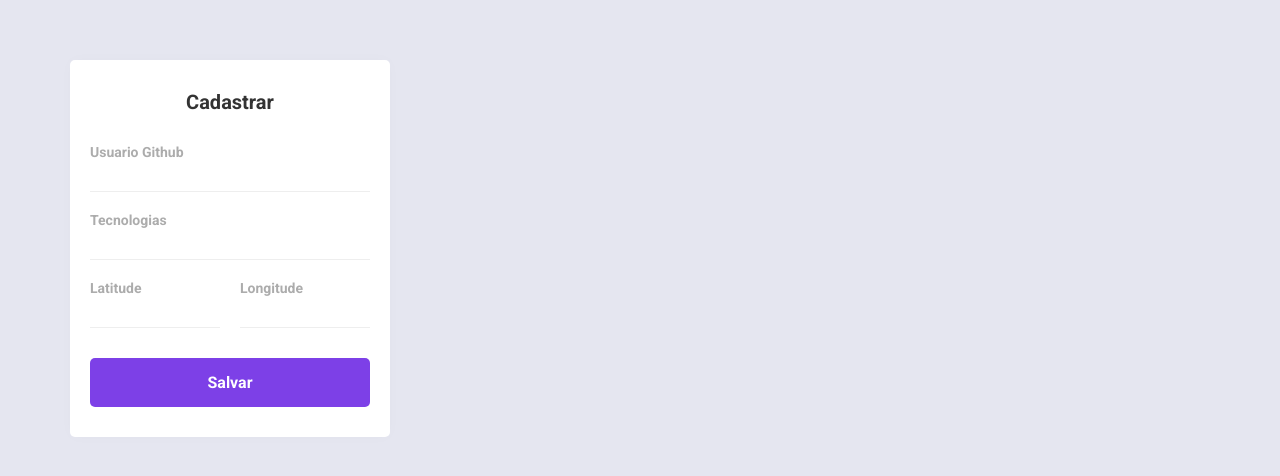
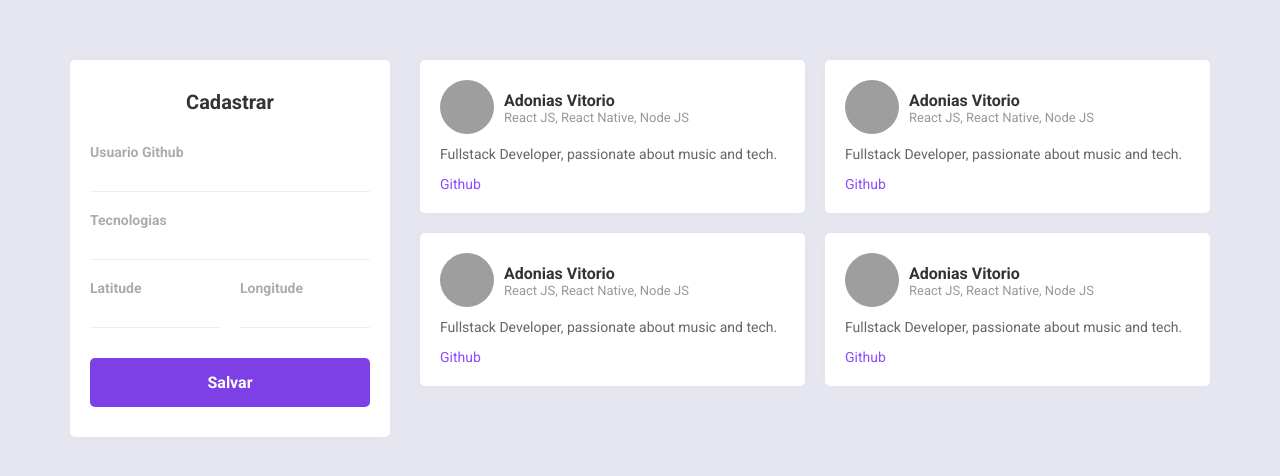
Before and after one commit to adoniasvitorio/radar-devs-web, a React (Create React App) app: page / in a window 1280 px wide. Shown: the top 476 px of the page. Built offline with nearby package versions, Linux system fonts and the light colour scheme; grey boxes are pictures that could not be loaded.

Commit message:
main content and desktop styles

```diff
--- a/src/App.css
+++ b/src/App.css
@@ -7,3 +7,7 @@
     flex-direction: row;
     align-items: flex-start;
 }
+
+#app main {
+    margin-left: 30px;
+}
--- a/src/App.js
+++ b/src/App.js
@@ -3,6 +3,7 @@ import React from 'react';
 import './global.css';
 import './App.css';
 import './Sidebar.css';
+import './Main.css';
 
 function App() {
   return (
@@ -35,7 +36,57 @@ function App() {
           <button type="submit">Salvar</button>
         </form>
       </aside>
-      <main></main>
+      <main>
+        <ul>
+          <li className="dev-item">
+            <header>
+              <img src="https://avatars.githubusercontent.com/u/46370687?v=4" alt="Image Profile" />
+              <div className="user-info">
+                <strong>Adonias Vitorio</strong>
+                <span>React JS, React Native, Node JS</span>
+              </div>
+            </header>
+            <p>Fullstack Developer, passionate about music and tech.</p>
+            <a href="https://github.com/adoniasvitorio">Github</a>
+          </li>
+
+          <li className="dev-item">
+            <header>
+              <img src="https://avatars.githubusercontent.com/u/46370687?v=4" alt="Image Profile" />
+              <div className="user-info">
+                <strong>Adonias Vitorio</strong>
+                <span>React JS, React Native, Node JS</span>
+              </div>
+            </header>
+            <p>Fullstack Developer, passionate about music and tech.</p>
+            <a href="https://github.com/adoniasvitorio">Github</a>
+          </li>
+
+          <li className="dev-item">
+            <header>
+              <img src="https://avatars.githubusercontent.com/u/46370687?v=4" alt="Image Profile" />
+              <div className="user-info">
+                <strong>Adonias Vitorio</strong>
+                <span>React JS, React Native, Node JS</span>
+              </div>
+            </header>
+            <p>Fullstack Developer, passionate about music and tech.</p>
+            <a href="https://github.com/adoniasvitorio">Github</a>
+          </li>
+
+          <li className="dev-item">
+            <header>
+              <img src="https://avatars.githubusercontent.com/u/46370687?v=4" alt="Image Profile" />
+              <div className="user-info">
+                <strong>Adonias Vitorio</strong>
+                <span>React JS, React Native, Node JS</span>
+              </div>
+            </header>
+            <p>Fullstack Developer, passionate about music and tech.</p>
+            <a href="https://github.com/adoniasvitorio">Github</a>
+          </li>
+        </ul>
+      </main>
     </div>
   );
 }
--- /dev/null
+++ b/src/Main.css
@@ -0,0 +1,63 @@
+main {
+    flex: 1;
+}
+
+main ul {
+    display: grid;
+    grid-template-columns: repeat(2, 1fr);
+    gap: 20px;
+    list-style: none;
+}
+
+li.dev-item {
+    background: #fff;
+    box-shadow: 0 0 14px 0 rgba(0, 0, 0, 0.02);
+    border-radius: 5px;
+    padding: 20px;
+}
+
+li.dev-item header {
+    display: flex;
+    flex-direction: row;
+    align-items: center;
+}
+
+li.dev-item header img {
+    width: 54px;
+    height: 54px;
+    border-radius: 50%;
+}
+
+li.dev-item header .user-info {
+    margin-left: 10px;
+}
+
+.user-info strong {
+    display: block;
+    font-size: 16px;
+    color: #333;
+}
+
+.user-info {
+    font-size: 13px;
+    color: #999;
+    margin-top: 2px;
+}
+
+li.dev-item p {
+   color: #666;
+   font-size: 14px;
+   line-height: 20px;
+   margin: 10px 0;
+}
+
+li.dev-item a {
+    color: #8e4dff;
+    font-size: 14px;
+    text-decoration: none;
+    transition: background 0.5s;
+}
+
+li.dev-item a:hover {
+    color: #5a2ea6;
+}
```
